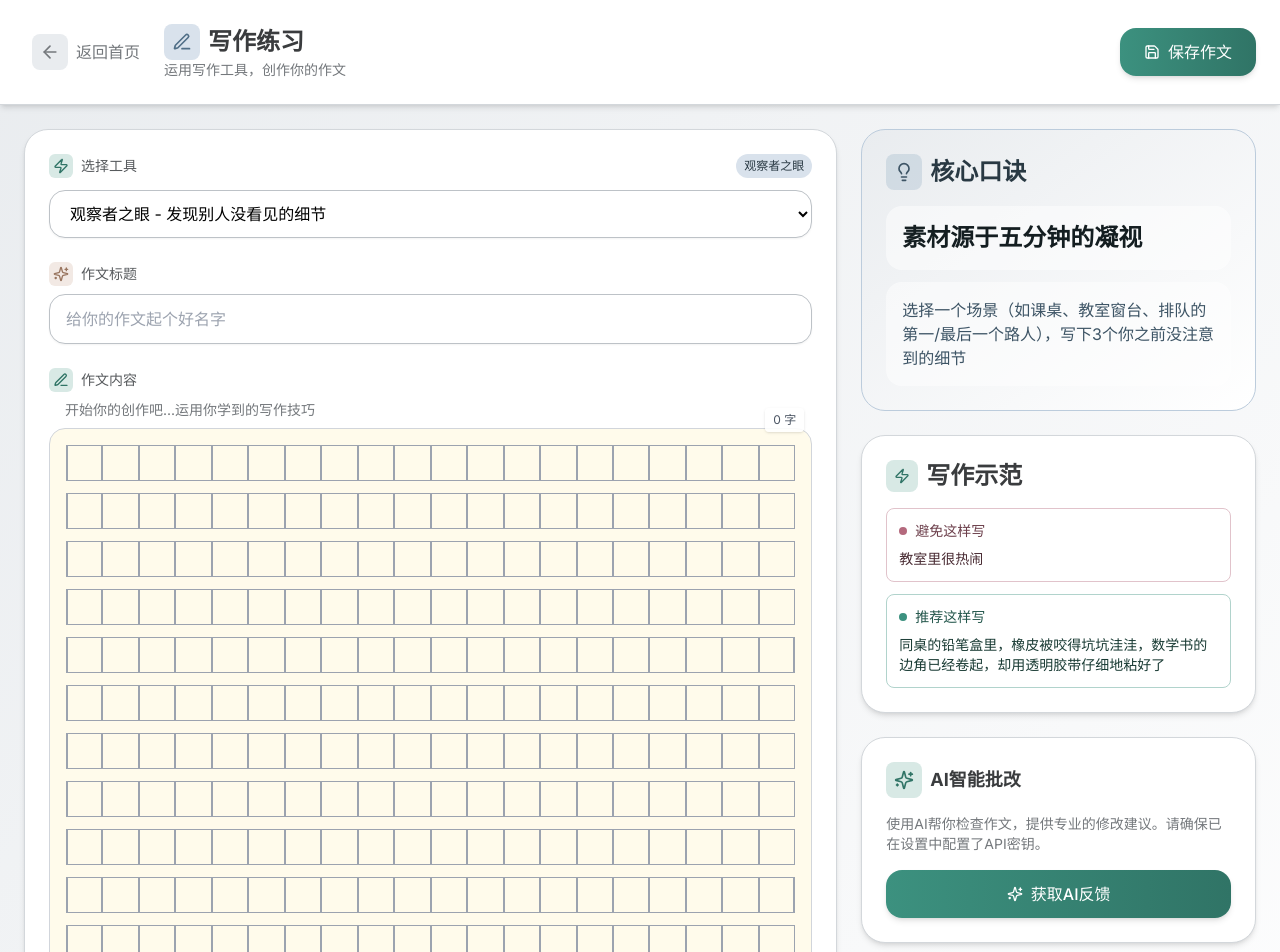
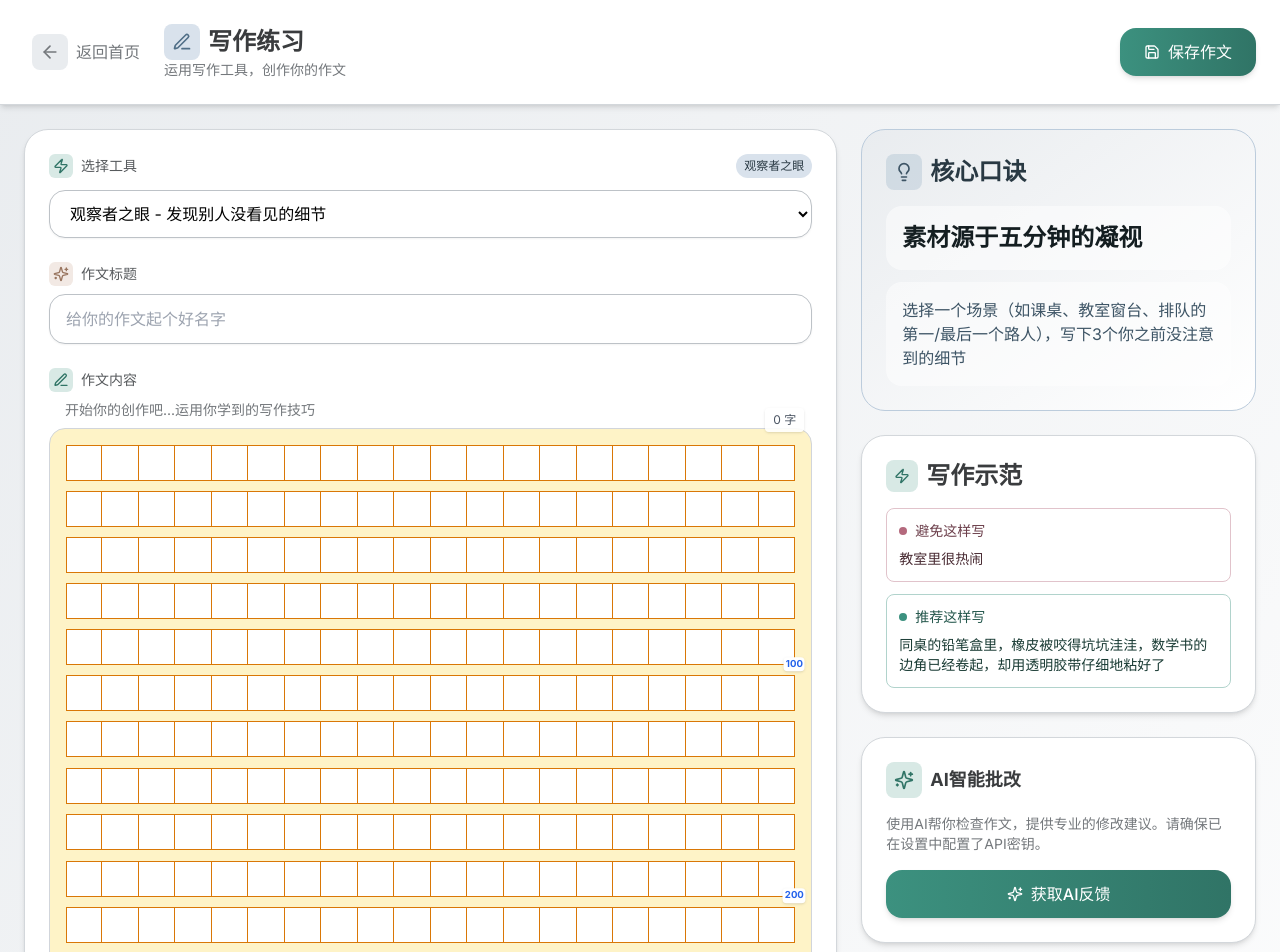
Before and after one commit to InitialXKO/Writing, a Next.js app: page /write in a window 1280 px wide. Shown: the top 952 px of the page. Built offline with nearby package versions, Linux system fonts and the light colour scheme.

Commit message:
优化作文稿纸组件：改进字符计数逻辑和高亮显示

```diff
--- a/src/components/CompositionPaper.tsx
+++ b/src/components/CompositionPaper.tsx
@@ -26,41 +26,173 @@ export default function CompositionPaper({
   const cellSize = 36;  // 每个格子的大小（正方形）- 增加到1.5倍
   const rowGap = 12;  // 横排之间的间隔 - 增加到1.5倍
 
-  // 将文本转换为字符数组，处理emoji等多字节字符
-  const characters = useMemo(() => Array.from(value), [value]);
+  // 将文本转换为字符数组，处理英文两个字母占一格的逻辑
+  const characters = useMemo(() => {
+    const chars = Array.from(value);
+    const result = [];
+    let i = 0;
+
+    while (i < chars.length) {
+      const char = chars[i];
+      // 检查是否是英文字符（字母或数字）
+      if (/[a-zA-Z0-9]/.test(char)) {
+        // 检查下一个字符是否也是英文字符
+        if (i + 1 < chars.length && /[a-zA-Z0-9]/.test(chars[i + 1])) {
+          // 英文两个字母占一格，不添加空格
+          result.push(char + chars[i + 1]);
+          i += 2;
+        } else {
+          // 单个英文字母占一格
+          result.push(char);
+          i += 1;
+        }
+      } else {
+        // 中文字符或其他符号占一格
+        result.push(char);
+        i += 1;
+      }
+    }
+
+    return result;
+  }, [value]);
 
   // 处理输入变化
   const handleChange = (e: React.ChangeEvent<HTMLTextAreaElement>) => {
     onChange(e.target.value);
-    // 更新光标位置
-    const position = e.target.selectionStart || 0;
-    setCursorPosition(position);
+    // 更新光标位置，需要转换为网格位置
+    const textPosition = e.target.selectionStart || 0;
+
+    // 将textarea中的字符位置转换为网格位置
+    let gridPosition = 0;
+    let currentTextIndex = 0;
+    for (let i = 0; i < characters.length && currentTextIndex < textPosition; i++) {
+      const char = characters[i];
+      // 检查是否是两个连续的字母数字字符
+      if (/^[a-zA-Z0-9]{2}$/.test(char)) {
+        // 两个字母占一格
+        if (currentTextIndex + 2 <= textPosition) {
+          gridPosition += 1;
+          currentTextIndex += 2;
+        } else {
+          break;
+        }
+      } else {
+        // 单个字符占一格（包括单个字母和其他字符）
+        if (currentTextIndex + 1 <= textPosition) {
+          gridPosition += 1;
+          currentTextIndex += 1;
+        } else {
+          break;
+        }
+      }
+    }
+
+    // 设置textarea的位置到光标所在的格子处（只设置top，不设置left）
+    if (textareaRef.current && containerRef.current) {
+      const rowIndex = Math.floor(gridPosition / charsPerLine);
+      const gridTop = (rowIndex * (cellSize + 10)) + 16; // 10px是rowGap，16px是padding
+      textareaRef.current.style.top = `${gridTop}px`;
+      // 确保left保持为0，防止页面移动
+      textareaRef.current.style.left = '0';
+    }
+
+    setCursorPosition(gridPosition);
   };
 
   // 处理光标位置变化
   const handleSelectionChange = () => {
     if (textareaRef.current) {
-      const position = textareaRef.current.selectionStart || 0;
-      setCursorPosition(position);
+      const textPosition = textareaRef.current.selectionStart || 0;
+
+      // 将textarea中的字符位置转换为网格位置
+      let gridPosition = 0;
+      let currentTextIndex = 0;
+      for (let i = 0; i < characters.length && currentTextIndex < textPosition; i++) {
+        const char = characters[i];
+        // 检查是否是两个连续的字母数字字符
+        if (/^[a-zA-Z0-9]{2}$/.test(char)) {
+          // 两个字母占一格
+          if (currentTextIndex + 2 <= textPosition) {
+            gridPosition += 1;
+            currentTextIndex += 2;
+          } else {
+            break;
+          }
+        } else {
+          // 单个字符占一格（包括单个字母和其他字符）
+          if (currentTextIndex + 1 <= textPosition) {
+            gridPosition += 1;
+            currentTextIndex += 1;
+          } else {
+            break;
+          }
+        }
+      }
+
+      // 设置textarea的位置到光标所在的格子处（只设置top，不设置left）
+      if (textareaRef.current && containerRef.current) {
+        const rowIndex = Math.floor(gridPosition / charsPerLine);
+        const gridTop = (rowIndex * (cellSize + 10)) + 16; // 10px是rowGap，16px是padding
+        textareaRef.current.style.top = `${gridTop}px`;
+        // 确保left保持为0，防止页面移动
+        textareaRef.current.style.left = '0';
+      }
+
+      setCursorPosition(gridPosition);
     }
   };
 
   // 处理格子点击事件
-  const handleGridClick = (index: number) => {
-    if (textareaRef.current) {
+  const handleGridClick = (gridIndex: number) => {
+    // 保存当前滚动位置
+    const scrollX = window.scrollX;
+    const scrollY = window.scrollY;
+
+    if (textareaRef.current && containerRef.current) {
+      // 计算textarea中对应的字符位置
+      let textIndex = 0;
+      for (let i = 0; i < gridIndex; i++) {
+        // 如果超出了当前字符数组的范围，需要扩展文本
+        if (i >= characters.length) {
+          textIndex += 1;
+        } else {
+          // 检查是否是两个连续的字母数字字符
+          const char = characters[i];
+          if (/^[a-zA-Z0-9]{2}$/.test(char)) {
+            // 两个字母占一格
+            textIndex += 2;
+          } else {
+            // 单个字符占一格（包括单个字母和其他字符）
+            textIndex += 1;
+          }
+        }
+      }
+
       // 如果点击的位置超出了当前文本长度，需要扩展文本
-      if (index > value.length) {
+      if (textIndex > value.length) {
         // 创建足够长度的文本，用空格填充
-        const newText = value.padEnd(index, ' ');
+        const newText = value.padEnd(textIndex, ' ');
         onChange(newText);
       }
 
-      // 设置textarea的光标位置
-      textareaRef.current.focus();
-      textareaRef.current.setSelectionRange(index, index);
+      // 设置textarea的光标位置，防止滚动
+      textareaRef.current.focus({ preventScroll: true });
+      textareaRef.current.setSelectionRange(textIndex, textIndex);
+
+      // 设置textarea的位置到点击的格子处（只设置top，不设置left）
+      // 在高亮代码内部设置位置
+      const rowIndex = Math.floor(gridIndex / charsPerLine);
+      const gridTop = (rowIndex * (cellSize + 10)) + 16; // 10px是rowGap，16px是padding
+      textareaRef.current.style.top = `${gridTop}px`;
+      // 确保left保持为0，防止页面移动
+      textareaRef.current.style.left = '0';
+
       // 直接高亮用户点击的格子，确保不受其他事件影响
-      setCursorPosition(index);
+      setCursorPosition(gridIndex);
     }
+
+    // 恢复滚动位置
+    window.scrollTo(scrollX, scrollY);
   };
 
   // 获取实际用于高亮的光标位置
@@ -79,8 +211,11 @@ export default function CompositionPaper({
       {/* 稿纸容器 */}
       <div
         ref={containerRef}
-        className="border border-gray-300 rounded-xl bg-amber-50 overflow-hidden relative"
-        style={{ height: '900px' }}  // 增加到1.5倍
+        className="border border-gray-300 rounded-xl bg-amber-100 overflow-hidden relative"
+        style={{
+          minHeight: '900px',  // 最小高度为原来的1.5倍
+          height: `${Math.max(900, Math.ceil(Math.max(charsPerLine * linesPerPage, characters.length + charsPerLine * 5) / 100) * 100 / charsPerLine * (cellSize + 10) + 32)}px`  // 根据格子数动态计算高度
+        }}
         role="img"
         aria-label="作文稿纸背景"
       >
@@ -90,13 +225,13 @@ export default function CompositionPaper({
           style={{
             display: 'grid',
             gridTemplateColumns: `repeat(${charsPerLine}, 1fr)`,
-            gridTemplateRows: `repeat(${linesPerPage}, ${cellSize}px)`,
+            gridTemplateRows: `repeat(${Math.ceil(Math.max(linesPerPage, Math.ceil(characters.length / charsPerLine) + 5) / 100) * 100 / charsPerLine}, ${cellSize}px)`, // 格子数总是100的倍数
             padding: '1rem',
-            columnGap: '0',
-            rowGap: `${rowGap}px`,
+            columnGap: '0',  // 移除列间距
+            rowGap: '10px',  // 添加行间距来创建白色间距
           }}
         >
-          {Array.from({ length: charsPerLine * linesPerPage }).map((_, index) => {
+          {Array.from({ length: Math.ceil(Math.max(charsPerLine * linesPerPage, characters.length + charsPerLine * 5) / 100) * 100 }).map((_, index) => {
             const rowIndex = Math.floor(index / charsPerLine);
             const colIndex = index % charsPerLine;
             const isHundredMark = (index + 1) % 100 === 0;
@@ -111,13 +246,24 @@ export default function CompositionPaper({
               <div
                 key={index}
                 className={`
-                  border border-gray-400 flex items-center justify-center relative
-                  ${isHundredMark ? 'border-r-2 border-gray-400' : ''}
-                  ${isLineStart ? 'border-l-2 border-gray-400' : ''}
-                  ${isCursorAtPosition ? 'bg-blue-100 animate-pulse' : ''}
+                  flex items-center justify-center relative
+                  ${isCursorAtPosition ? 'bg-amber-200 border-2 border-amber-400 shadow-md animate-pulse scale-105' : 'bg-white'}
                 `}
-                onClick={() => handleGridClick(index)}
-                style={{ cursor: 'pointer' }}
+                style={{
+                  cursor: 'pointer',
+                  borderTop: '1px solid #d97706', // 上边框
+                  borderBottom: '1px solid #d97706', // 下边框
+                  borderRight: '1px solid #d97706', // 右边框
+                  ...(isLineStart && { borderLeft: '1px solid #d97706' }), // 每行起始格子的左边框
+                  height: `${cellSize}px`, // 恢复原始高度
+                  boxSizing: 'border-box', // 使用border-box来包含边框和padding
+                  backgroundColor: 'white', // 确保背景色为白色
+                }}
+                onClick={(e) => {
+                  e.preventDefault();
+                  e.stopPropagation();
+                  handleGridClick(index);
+                }}
               >
                 {/* 字符显示 */}
                 {char && (
@@ -125,7 +271,15 @@ export default function CompositionPaper({
                     className="text-xl leading-none"
                     style={{
                       fontFamily: "'仿宋', 'FangSong', serif",
-                      color: '#333'
+                      color: '#333',
+                      // 如果是单个英文字母，添加左对齐样式
+                      ...( /^[a-zA-Z0-9]$/.test(char) && {
+                        transform: 'translateX(-8px)'
+                      }),
+                      // 如果是双字母字符，添加letter-spacing使其均匀分布
+                      ...( /^[a-zA-Z0-9]{2}$/.test(char) && {
+                        letterSpacing: '6px'
+                      })
                     }}
                   >
                     {char}
@@ -133,8 +287,8 @@ export default function CompositionPaper({
                 )}
 
                 {/* 每百字标记 */}
-                {isHundredMark && rowIndex === 0 && (
-                  <div className="absolute -top-6 right-0 text-xs text-blue-600 font-bold bg-white px-1 rounded shadow">
+                {isHundredMark && (
+                  <div className="absolute bottom-0 right-0 text-[0.6rem] text-blue-600 font-bold bg-white px-0.5 rounded shadow transform translate-y-1/2 translate-x-1/2">
                     {index + 1}
                   </div>
                 )}
@@ -153,7 +307,7 @@ export default function CompositionPaper({
           onKeyUp={handleSelectionChange}
           onSelect={handleSelectionChange}
           className={`
-            absolute inset-0 w-full h-full bg-transparent resize-none focus:outline-none
+            absolute bg-transparent resize-none focus:outline-none
             text-transparent caret-transparent z-10
           `}
           style={{
@@ -167,6 +321,16 @@ export default function CompositionPaper({
             resize: 'none',
             overflow: 'hidden',
             pointerEvents: 'none',  // 完全不响应鼠标事件
+            height: '0',  // 设为零高度，完全不可见
+            opacity: '0',  // 完全透明
+            zIndex: '-1',  // 确保在最底层
+            top: '0',
+            left: '0',
+            width: '70%', // 横向变窄为70%
+            // 防止页面移动的额外样式
+            position: 'absolute',
+            margin: '0',
+            transform: 'translateZ(0)', // 防止页面移动的硬件加速
           }}
           aria-label="作文输入区域"
           tabIndex={-1}
@@ -175,7 +339,7 @@ export default function CompositionPaper({
 
       {/* 字符计数显示 */}
       <div className="absolute top-2 right-2 text-xs text-gray-600 bg-white/90 px-2 py-1 rounded shadow" aria-live="polite">
-        {characters.length} 字
+        {value.trimEnd().length} 字
       </div>
     </div>
   );
```
